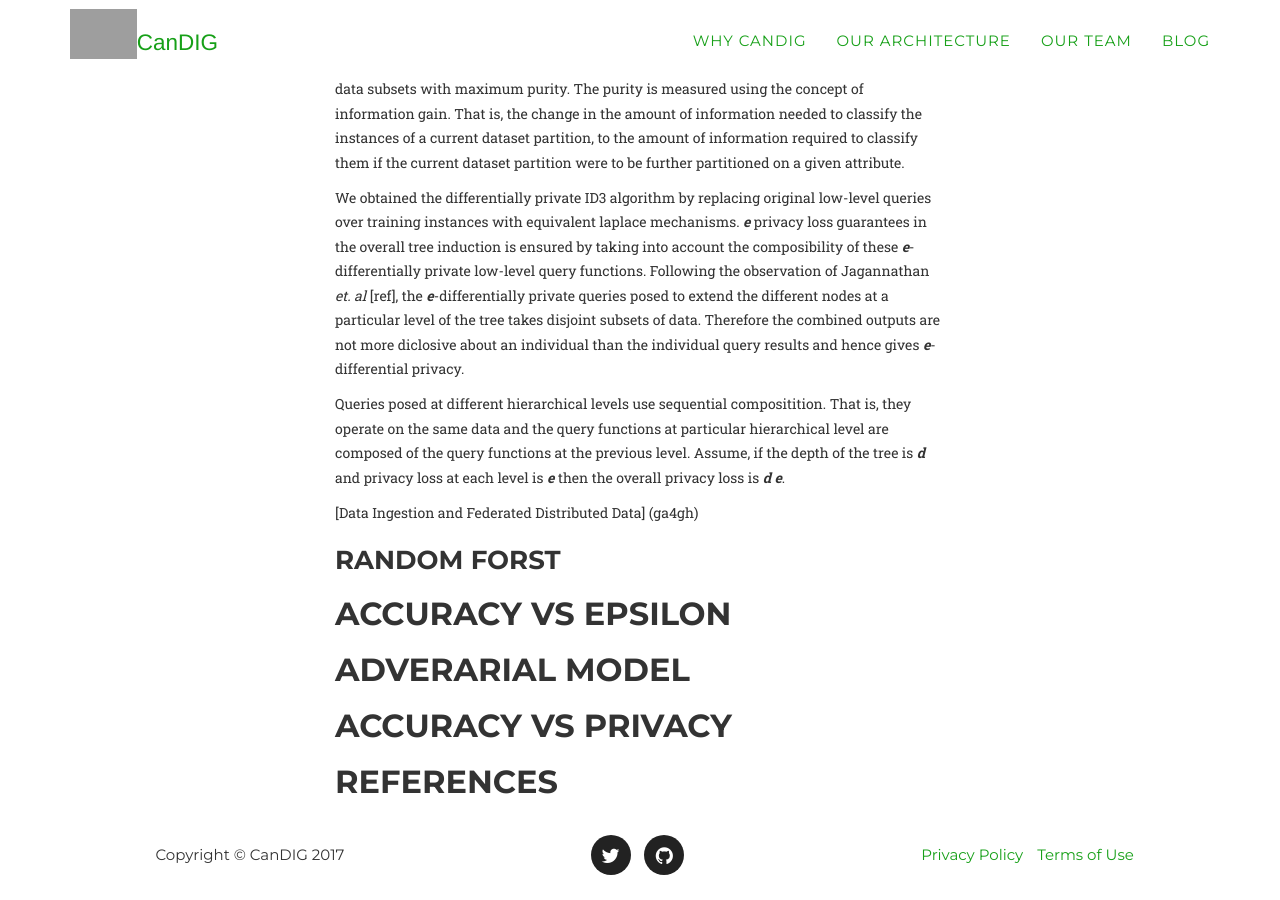
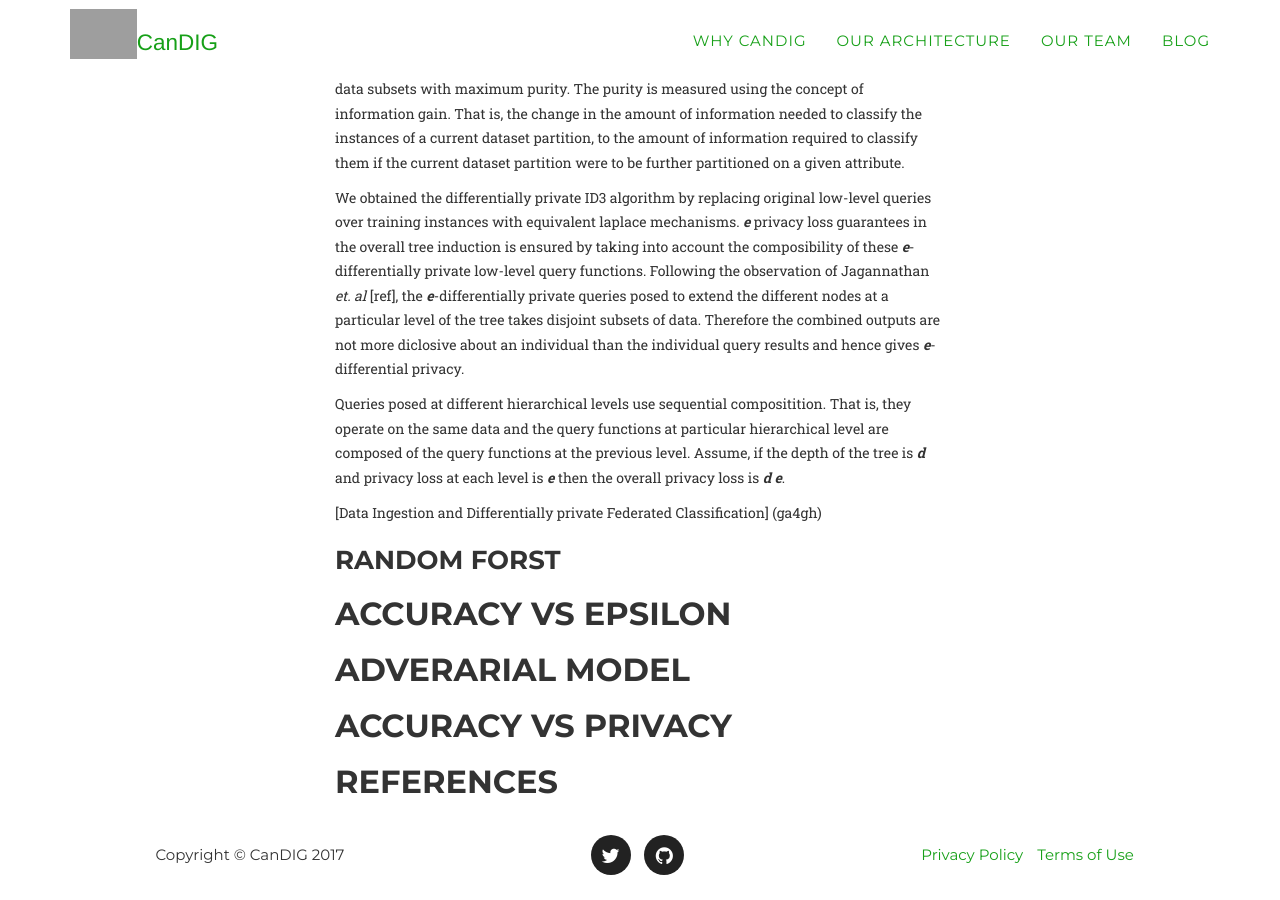
Before and after one commit to CanDIG/candig.github.io, a Jekyll site: the page built from _posts/2017-05-25-distributed-privacy-preserving-data-mining.md, in a window 1280 px wide and 900 px high, scrolled down 2107 px. Built offline with Jekyll 4.4.1, drawn with Linux system fonts in a browser that asks for light colours; some web fonts are replaced; grey boxes are pictures that could not be loaded.

Commit message:
Update 2017-05-25-distributed-privacy-preserving-data-mining.md

```diff
--- a/_posts/2017-05-25-distributed-privacy-preserving-data-mining.md
+++ b/_posts/2017-05-25-distributed-privacy-preserving-data-mining.md
@@ -39,7 +39,7 @@ We obtained the differentially private ID3 algorithm by replacing original low-l
 
 Queries posed at different hierarchical levels use sequential compositition. That is, they operate on the same data and the query functions at particular hierarchical level are composed of the query functions at the previous level. Assume, if the depth of the tree is **_d_** and privacy loss at each level is **_e_** then the overall privacy loss is **_d e_**.
 
-[Data Ingestion and Federated Distributed Data] (ga4gh)
+[Data Ingestion and Differentially private Federated Classification] (ga4gh)
 
 
 ### Random Forst
```
